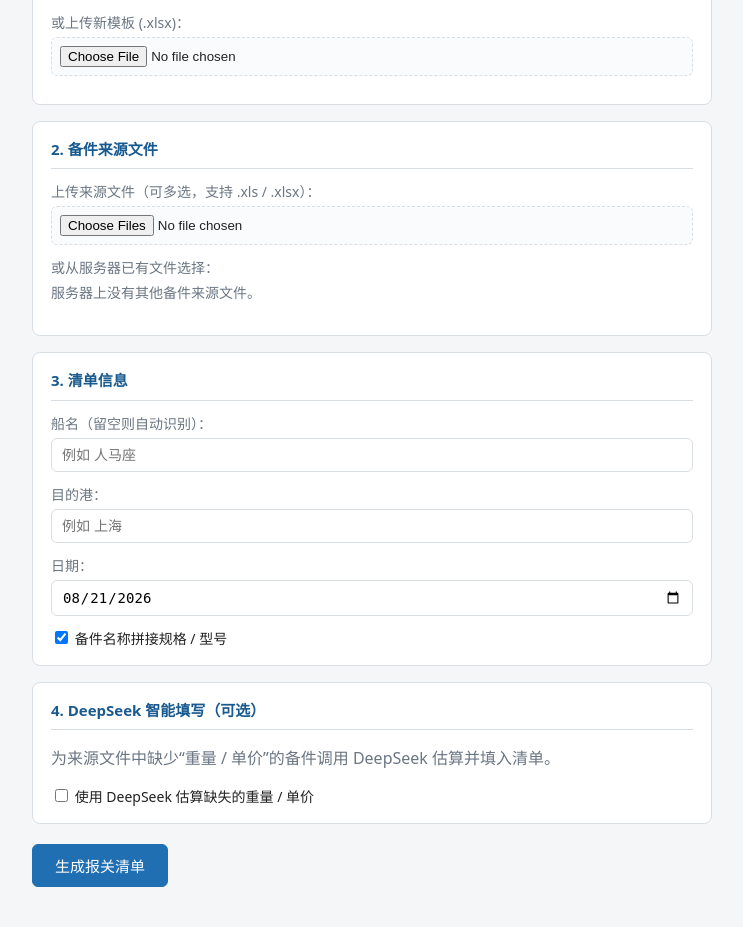
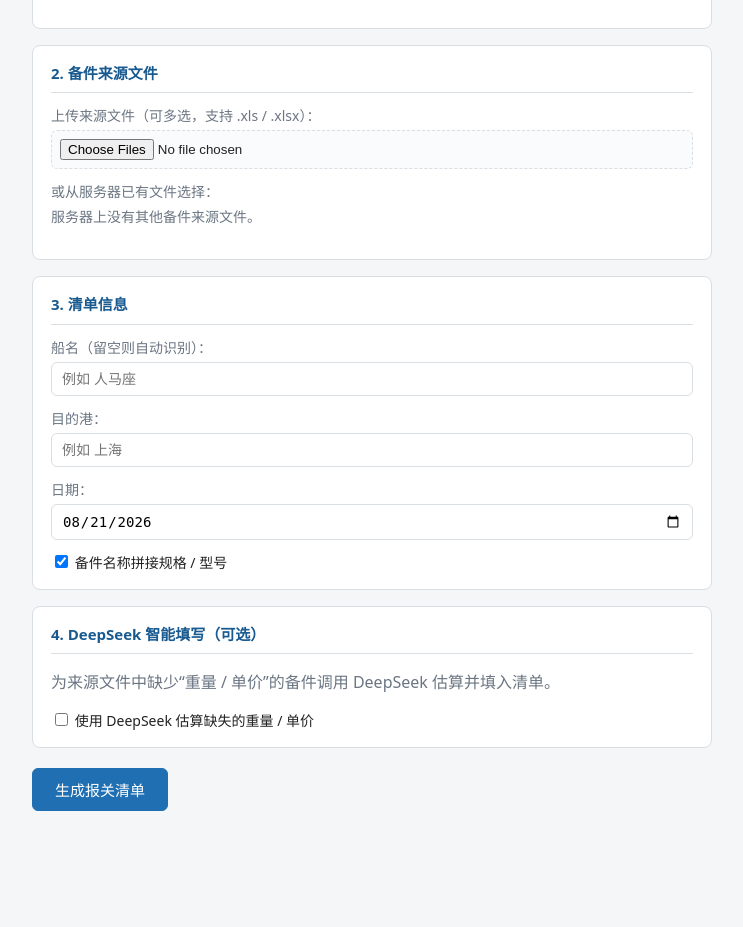
Before and after one commit to onlinewalt/cdf_helper, a Flask app: page / in a window 1280 px wide. Shown: the part 232-1159 px from the top of the page, without its empty margins (268-1011 px from the left). After the commit the page ends 1043 px from the top, so only its background shows below. Run offline with Flask 3, Linux system fonts and the light colour scheme; parts of the project's set-up code (start-up, migrations or seed data) failed here and were passed over.

Commit message:
Temp diable the uploading new template section

```diff
--- a/templates/index.html
+++ b/templates/index.html
@@ -35,10 +35,10 @@
                         {% endfor %}
                     </select>
                 </label>
-                <label class="opt-label">
-                    <span>或上传新模板 (.xlsx)：</span>
-                    <input type="file" name="template_upload" accept=".xlsx">
-                </label>
+{#                <label class="opt-label">#}
+{#                    <span>或上传新模板 (.xlsx)：</span>#}
+{#                    <input type="file" name="template_upload" accept=".xlsx">#}
+{#                </label>#}
             </section>
 
             <section>
```
